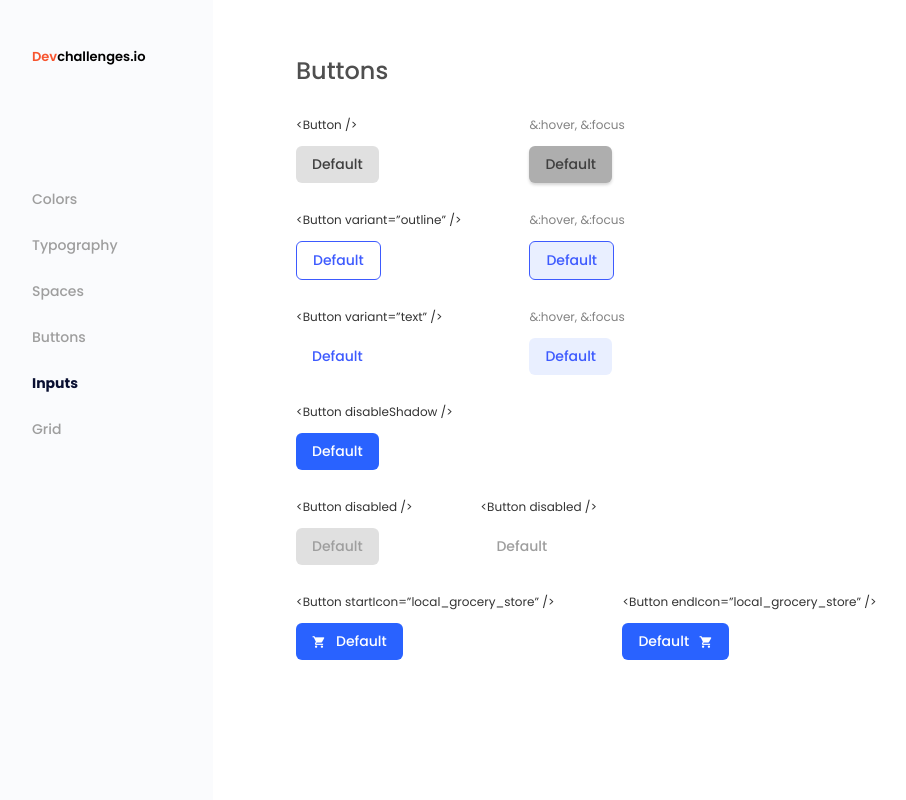
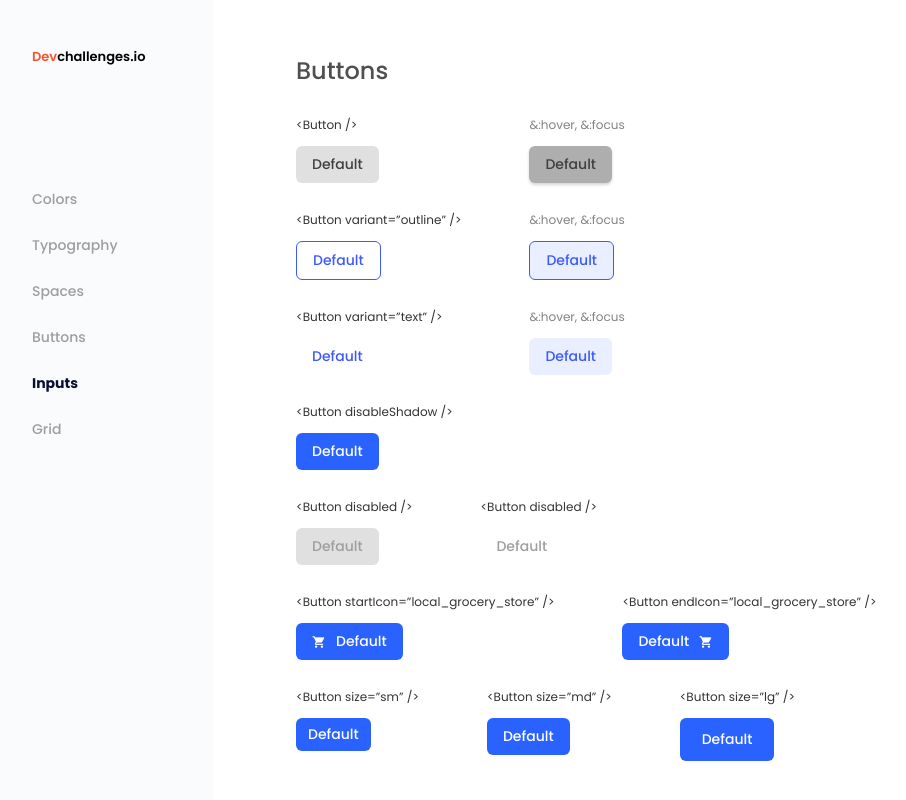
Before and after one commit to bibmode/reusable-button-component, a React (Create React App) app: page / in a window 1280 px wide. Shown: the whole page, without its empty margins (24-930 px from the left). Built offline with nearby package versions, Linux system fonts and the light colour scheme.

Commit message:
buttons sizes

```diff
--- a/src/App.css
+++ b/src/App.css
@@ -17,6 +17,10 @@
 
   --shadowDefault: 0px 2px 3px rgba(51, 51, 51, 0.2);
   --shadowBlue: 0px 2px 3px rgba(0, 49, 202, 0.2);
+
+  --mdPadding: 0.8rem 1.6rem;
+  --smPadding: 0.6rem 1.2rem;
+  --lgPadding: 1.1rem 2.2rem;
 }
 
 .App {
--- a/src/Button/Button.styles.js
+++ b/src/Button/Button.styles.js
@@ -1,7 +1,7 @@
 import styled from "styled-components";
 
 export const Wrapper = styled.button`
-  padding: 0.8rem 1.6rem;
+  padding: ${(props) => `var(--${props.size}Padding)`};
   display: ${(props) => (props.startIcon || props.endIcon ? "grid" : "flex")};
   grid-template-columns: repeat(2, min-content);
   grid-template-rows: 1fr;
--- a/src/Button/index.js
+++ b/src/Button/index.js
@@ -9,9 +9,11 @@ const Button = ({
   disabled,
   endIcon,
   startIcon,
+  size,
 }) => {
   const [type, setType] = useState("Default");
   const [disable, setDisable] = useState(null);
+  const [sizeVariety, setSizeVariety] = useState("md");
 
   useEffect(() => {
     if (variant) {
@@ -28,7 +30,11 @@ const Button = ({
     if (disabled) {
       setDisable("Disabled");
     }
-  }, [variant, color, disabled]);
+
+    if (size) {
+      setSizeVariety(size);
+    }
+  }, [variant, color, disabled, size]);
 
   return (
     <Wrapper
@@ -38,9 +44,9 @@ const Button = ({
       disabled={disable}
       endIcon={endIcon}
       startIcon={startIcon}
+      size={sizeVariety}
     >
-      <span className="material-icons">{startIcon}</span>
-      Default
+      <span className="material-icons">{startIcon}</span> Default{" "}
       <span className="material-icons">{endIcon}</span>
     </Wrapper>
   );
--- a/src/MainFrame/MainFrame.styles.js
+++ b/src/MainFrame/MainFrame.styles.js
@@ -19,6 +19,11 @@ export const Buttons = styled.div`
   grid-template-columns: repeat(2, max-content);
 `;
 
+export const ButtonsThreeCols = styled.div`
+  display: grid;
+  grid-template-columns: repeat(3, max-content);
+`;
+
 export const ButtonContainer = styled.div`
   margin: 2.8rem 6.8rem 0 0;
   color: var(--text);
--- a/src/MainFrame/index.js
+++ b/src/MainFrame/index.js
@@ -1,5 +1,10 @@
 import Button from "../Button";
-import { ButtonContainer, Buttons, Wrapper } from "./MainFrame.styles";
+import {
+  ButtonContainer,
+  Buttons,
+  ButtonsThreeCols,
+  Wrapper,
+} from "./MainFrame.styles";
 
 const MainFrame = () => {
   return (
@@ -33,10 +38,12 @@ const MainFrame = () => {
           <Button variant="text" focus={true} disableShadow />
         </ButtonContainer>
       </Buttons>
+
       <ButtonContainer>
         <h3>{"<Button disableShadow />"}</h3>
         <Button color="primary" disableShadow />
       </ButtonContainer>
+
       <Buttons>
         <ButtonContainer>
           <h3>{"<Button disabled />"}</h3>
@@ -47,6 +54,7 @@ const MainFrame = () => {
           <Button variant="text" disabled />
         </ButtonContainer>
       </Buttons>
+
       <Buttons>
         <ButtonContainer>
           <h3>{"<Button startIcon=”local_grocery_store” />"}</h3>
@@ -57,6 +65,21 @@ const MainFrame = () => {
           <Button color="primary" endIcon="local_grocery_store" />
         </ButtonContainer>
       </Buttons>
+
+      <ButtonsThreeCols>
+        <ButtonContainer>
+          <h3>{"<Button size=”sm” />"}</h3>
+          <Button variant="primary" size="sm" />
+        </ButtonContainer>
+        <ButtonContainer>
+          <h3>{"<Button size=”md” />"}</h3>
+          <Button variant="primary" size="md" />
+        </ButtonContainer>
+        <ButtonContainer>
+          <h3>{"<Button size=”lg” />"}</h3>
+          <Button variant="primary" size="lg" />
+        </ButtonContainer>
+      </ButtonsThreeCols>
     </Wrapper>
   );
 };
```
